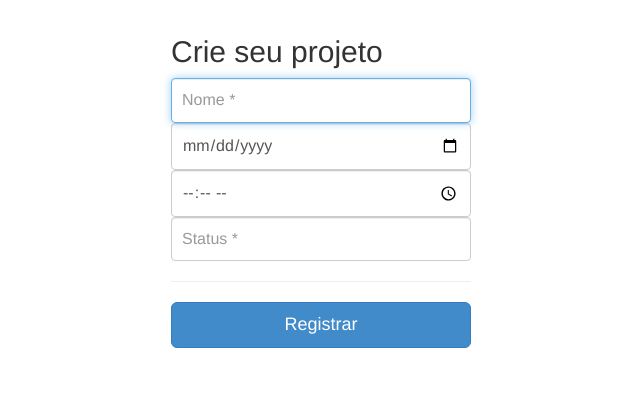
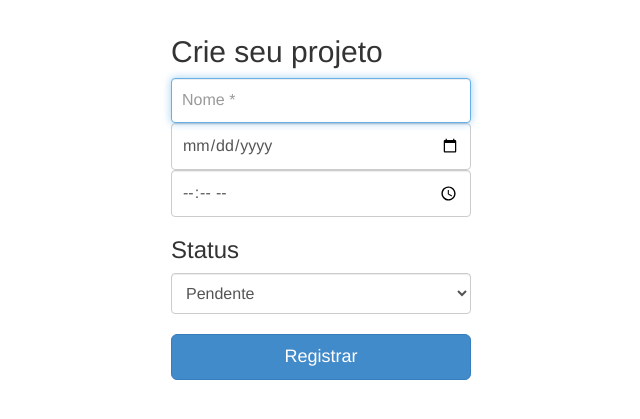
Before and after one commit to andressamesquita/TrabalhoFinalGerencia, a Django app: page /gestor/projetos/novoProjeto in a window 1280 px wide. Shown: the top 419 px of the page, without its empty margins (319-959 px from the left). Run offline with Django 3.2, Linux system fonts and the light colour scheme.

Commit message:
Correção de bug em status do projeto

```diff
--- a/gerirsoft/perfis/templates/registrarProjeto.html
+++ b/gerirsoft/perfis/templates/registrarProjeto.html
@@ -15,10 +15,13 @@
     <input 	name="hora" id = "id_hora" class = "form-control"
 			placeholder="Hora *" type= time required>
 
-    <input 	name="status" id = "id_status" class = "form-control"
-            placeholder="Status *" required>
-	<hr/>
-
+	<h3>Status</h3>
+    <select	name="status" id = "id_status" class = "form-control">
+		<option value="PENDENTE">Pendente</option>
+		<option value="EM DESENVOLVIMENTO">Em desenvolvimento</option>
+		<option value="FINALIZADO">Finalizado</option>
+	</select>
+	<br>
 	<button class="btn btn-lg btn-primary btn-block"
 			type = "submit" value="Login">{% trans 'Registrar' %}</button>
 
--- a/gerirsoft/projetos/models.py
+++ b/gerirsoft/projetos/models.py
@@ -14,7 +14,7 @@ class Projeto(models.Model):
     data_prazo = models.DateTimeField(auto_now_add=False)
     hora_prazo = models.TimeField()
     dono = models.ForeignKey("perfis.Gestor", on_delete=models.CASCADE, related_name="projetos", null=True)
-    statusProjeto = models.CharField(max_length=1, choices=STATUS_CHOICES, null=False, blank=False)
+    statusProjeto = models.CharField(max_length=20, choices=STATUS_CHOICES, null=False, blank=False)
 
 class Tarefa(models.Model):
     STATUS_CHOICES = (
```
Also changed, not shown: gerirsoft/projetos/migrations/0002_auto_20190707_2255.py (added).
